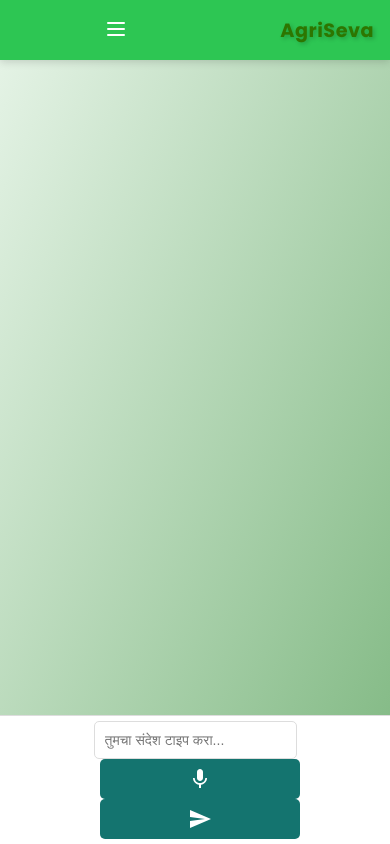
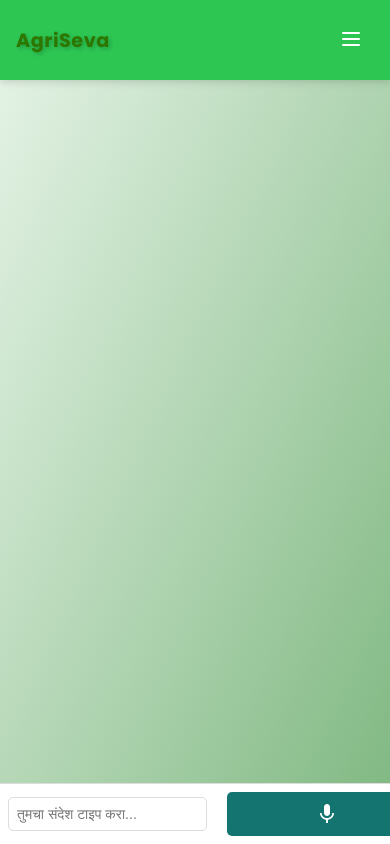
Before and after one commit to Nandinipatil1410/WCEHackathon2025_TeamAnvesha, a React (Create React App) app: page /chatbot in a window 390 px wide. Built offline with nearby package versions, Linux system fonts and the light colour scheme; the HTML template or start-up script is replaced by a standard one.

Commit message:
Final Changes

```diff
--- a/src/components/Chatbot.css
+++ b/src/components/Chatbot.css
@@ -11,48 +11,21 @@
 
 .chat-container {
   display: flex;
-  height: 100vh;
+  height: calc(100vh - 80px);
   position: relative;
-}
-
-.chat-navbar {
-  position: fixed;
-  top: 0;
-  left: 0;
+  margin-top: 80px;
   width: 100%;
-  height: 60px;
-  background-color: #88d4ab;
-  display: flex;
-  align-items: center;
-  justify-content: center;
-  padding: 0 20px;
-  z-index: 900;
-  text-align: center;
-}
-
-.chat-navbar h2 {
-  font-size: 1.5rem;
-  margin: 0;
-  white-space: nowrap;
-  overflow: hidden;
-  text-overflow: ellipsis;
-  max-width: 70%;
-}
-
-.chat-navbar .menu-icon {
-  position: absolute;
-  left: 20px;
 }
 
 .sidebar {
   width: 280px;
   max-width: 90vw;
   background: #78c6a3;
-  height: 100vh;
+  height: calc(100vh - 80px);
   position: fixed;
   left: 0;
-  top: 0;
-  z-index: 1000;
+  top: 80px;
+  z-index: 99;
   transition: transform 0.3s ease-in-out;
   padding: 10px;
   overflow-y: auto;
@@ -65,13 +38,14 @@
 .chat-content {
   flex: 1;
   margin-left: 280px;
-  width: 100%;
-  max-width: 100vw;
   transition: margin-left 0.3s ease-in-out;
+  width: calc(100% - 280px);
+  position: relative;
 }
 
 .chat-content.full-width {
   margin-left: 0;
+  width: 100%;
 }
 
 .chat-item {
@@ -109,16 +83,12 @@
 }
 
 .messages-container {
-  padding: 80px 20px 100px;
-  height: calc(100vh - 60px);
-  flex-grow: 1;
-  text-align: left;
+  padding: 20px;
+  height: calc(100vh - 160px);
   overflow-y: auto;
   display: flex;
   flex-direction: column;
   gap: 10px;
-  padding-top: 60px;
-  margin-top: 10px;
 }
 
 .message {
@@ -155,18 +125,18 @@
 .chat-input {
   position: fixed;
   bottom: 0;
-  left: 0;
-  right: 0;
-  padding: 10px;
+  padding: 15px;
   background-color: #fff;
   border-top: 1px solid #ddd;
-  margin-left: inherit;
-  z-index: 900;
+  display: flex;
+  align-items: center;
+  gap: 10px;
+  width: inherit;
 }
 
 .chat-input input {
   flex: 1;
-  padding: 10px;
+  padding: 12px;
   border: 1px solid #ddd;
   border-radius: 5px;
   font-size: 16px;
@@ -187,7 +157,19 @@
   background-color: #15c4bb;
 }
 
+/* Mobile Styles */
 @media (max-width: 768px) {
+  .chat-container {
+    margin-top: 60px;
+    height: calc(100vh - 60px);
+  }
+
+  .sidebar {
+    top: 60px;
+    width: 100%;
+    height: calc(100vh - 60px);
+  }
+
   .chat-content {
     margin-left: 0;
     width: 100%;
@@ -197,13 +179,36 @@
     margin-left: 0;
   }
 
-  .chat-navbar h2 {
-    font-size: 2rem;
-    max-width: 60%;
+  .messages-container {
+    height: calc(100vh - 140px);
+    padding: 10px;
   }
 
   .message {
-    max-width: 95%;
+    max-width: 85%;
+  }
+
+  .chat-input {
+    padding: 10px;
+    bottom: 0;
+  }
+
+  .chat-input input {
+    padding: 8px;
+    font-size: 14px;
+  }
+}
+
+/* Small Mobile Styles */
+@media (max-width: 480px) {
+  .messages-container {
+    padding: 8px;
+  }
+
+  .message {
+    padding: 8px;
+    font-size: 14px;
+    max-width: 90%;
   }
 
   .chat-input {
@@ -211,34 +216,36 @@
   }
 
   .chat-input input {
+    padding: 8px;
     font-size: 14px;
   }
 
-  .chat-input button {
+  .sidebar-header h3 {
+    font-size: 16px;
+  }
+
+  .chat-item {
     padding: 8px;
     font-size: 14px;
   }
 }
 
-@media (max-width: 480px) {
-  .chat-navbar h2 {
-    font-size: 1.5rem;
-    max-width: 50%;
+/* Fix for chat input width */
+@media (min-width: 769px) {
+  .chat-input {
+    width: calc(100% - 280px);
+    left: 280px;
   }
 
-  .messages-container {
-    padding: 70px 10px 90px;
-  }
-
-  .message {
-    padding: 8px;
-    font-size: 14px;
-  }
-
-  .chat-input {
-    padding: 5px;
+  .chat-content.full-width .chat-input {
+    width: 100%;
+    left: 0;
   }
 }
+
+
+
+
 
 @media (hover: none) {
   .chat-item:hover {
--- a/src/components/Chatbot.js
+++ b/src/components/Chatbot.js
@@ -36,7 +36,8 @@ const ChatbotPage = ({ currentLang }) => {
   const navigate = useNavigate();
   const [input, setInput] = useState("");
   const [isLoading, setIsLoading] = useState(false);
-  const [isSidebarOpen, setIsSidebarOpen] = useState(false);
+  const [windowWidth, setWindowWidth] = useState(window.innerWidth);
+  const [isSidebarOpen, setIsSidebarOpen] = useState(windowWidth > 768);
   const [selectedLanguage, setSelectedLanguage] = useState(currentLang || "mr");  // Use prop as initial state
   const [chatHistory, setChatHistory] = useState(() => JSON.parse(localStorage.getItem("agriChatHistory")) || {});
   const [chatNames, setChatNames] = useState(() => JSON.parse(localStorage.getItem("agriChatNames")) || {});
@@ -85,6 +86,17 @@ const ChatbotPage = ({ currentLang }) => {
     localStorage.setItem("agriChatNames", JSON.stringify(chatNames));
     localStorage.setItem("agriCurrentChatId", currentChatId);
   }, [chatHistory, chatNames, currentChatId]);
+
+  useEffect(() => {
+    const handleResize = () => {
+      const width = window.innerWidth;
+      setWindowWidth(width);
+      setIsSidebarOpen(width > 768);
+    };
+
+    window.addEventListener('resize', handleResize);
+    return () => window.removeEventListener('resize', handleResize);
+  }, []);
 
   const handleSend = async () => {
     if (!input.trim()) return;
@@ -337,60 +349,11 @@ const ChatbotPage = ({ currentLang }) => {
     <>
       <Navbar currentLang={currentLang} />
       <div className="chat-container">
-        {/* 🔹 Navbar (Fixed at Top) */}
-        <div className="chat-navbar">
-          <IconButton onClick={() => setIsSidebarOpen(!isSidebarOpen)} className='menu-icon'>
-            <MenuIcon />
-          </IconButton>
 
-          <h2>{chatNames[currentChatId] || currentChatId}</h2>
-        </div>
 
-        {/* 🔹 Sidebar (Collapsible) */}
-        <div className={`sidebar ${isSidebarOpen ? 'open' : 'closed'}`}>
-          <div className="sidebar-header">
-            <h3>माझ्या चॅट्स</h3>
-            <IconButton onClick={() => setIsSidebarOpen(false)}>
-              <CloseIcon /> {/* ✅ Close button */}
-            </IconButton>
-          </div>
-          {Object.keys(chatHistory).map((chatId) => (
-            <div key={chatId} className={`chat-item ${chatId === currentChatId ? 'active' : ''}`}>
-              {renameChatId === chatId ? (
-                <input
-                  type="text"
-                  value={renameChatName}
-                  onChange={(e) => setRenameChatName(e.target.value)}
-                />
-              ) : (
-                <span onClick={() => loadChat(chatId)}>
-                  {chatNames[chatId] || chatId}
-                </span>
-              )}
 
-              {/* Rename & Delete Buttons */}
-              {renameChatId === chatId ? (
-                <IconButton onClick={() => confirmRenameChat(chatId)}>
-                  <CheckIcon />  {/* ✅ Confirm Rename */}
-                </IconButton>
-              ) : (
-                <>
-                  <IconButton onClick={() => startRenameChat(chatId)}>
-                    <EditIcon /> {/* ✏ Rename Chat */}
-                  </IconButton>
-                  <IconButton onClick={() => deleteChat(chatId)}>
-                    <DeleteIcon /> {/* 🗑 Delete Chat */}
-                  </IconButton>
-                </>
-              )}
-            </div>
-          ))}
-
-          <button className="new-chat-btn" onClick={createNewChat}>नवीन चॅट</button>
-        </div>
-
-        {/* 🔹 Chat Area */}
-        <div className={`chat-content ${isSidebarOpen ? '' : 'full-width'}`}>
+        {/* Chat content */}
+        <div className={`chat-content ${windowWidth <= 768 && !isSidebarOpen ? 'full-width' : ''}`}>
           <div className="messages-container">
             {messages.map((msg, index) => (
               <div key={index} className={`message ${msg.sender}`}>
--- a/src/components/GovernmentSchemes.css
+++ b/src/components/GovernmentSchemes.css
@@ -1,16 +1,4 @@
-.govt-navbar {
-    background-color: #33bc3a;
-    padding: 1rem 2rem;
-    position: fixed;
-    top: 0;
-    left: 0;
-    right: 0;
-    display: flex;
-    justify-content: space-between;
-    align-items: center;
-    box-shadow: 0 2px 4px rgba(0, 0, 0, 0.1);
-    z-index: 1000;
-  }
+
 
   .nav-brand {
     color: rgb(45, 118, 0);
@@ -224,18 +212,7 @@
       padding: 1.5rem;
     }
 
-    .navbar {
-      padding: 1rem;
-    }
 
-    .nav-links {
-      gap: 1rem;
-    }
-
-    .nav-link {
-      padding: 0.4rem 0.8rem;
-      font-size: 0.9rem;
-    }
 
     .back-nav-button {
       padding: 0.4rem;
@@ -271,25 +248,7 @@
     animation: fadeIn 0.5s ease-out;
   }
 
-  /* Add these new styles and modify existing navbar styles */
-  .nav-left {
-    display: flex;
-    align-items: center;
-    gap: 1rem;
-  }
 
-  .back-nav-button {
-    background: none;
-    border: none;
-    color: white;
-    cursor: pointer;
-    padding: 0.5rem;
-    display: flex;
-    align-items: center;
-    justify-content: center;
-    border-radius: 50%;
-    transition: all 0.3s ease;
-  }
 
   .back-nav-button:hover {
     background: rgba(255, 255, 255, 0.1);
--- a/src/components/PestDetect.css
+++ b/src/components/PestDetect.css
@@ -25,6 +25,8 @@ html, body {
   align-items: center;
   position: relative;
   overflow-y: visible;
+  margin-top: 80px; /* Add top margin to account for fixed navbar */
+  padding: 20px;
 }
 
 /* Header */
@@ -179,11 +181,13 @@ input[type="file"] {
 
   .action-buttons {
     flex-direction: column;
+
   }
 
   button {
     width: 100%;
-    margin: 0.2rem 0;
+    margin: auto;
+
   }
 }
 
--- a/src/components/PestDetect.js
+++ b/src/components/PestDetect.js
@@ -3,6 +3,7 @@ import * as tmImage from "@teachablemachine/image";
 import "./PestDetect.css";
 import newImage from './new.png'
 import { Link } from "react-router-dom";
+import Navbar from './shared/Navbar';
 
 const URL = "/my_model/";
 
@@ -183,15 +184,7 @@ const PestDetect = ({ currentLang }) => {
   };
   return (
     <>
-      <nav className="navbar">
-        <Link to="/" className="nav-brand">AgriSeva</Link>
-        <div className="nav-links">
-          <Link to="/" className="nav-link">Home</Link>
-          <Link to="/pest-detect" className="nav-link active">Pest Detection</Link>
-          <Link to="/schemes" className="nav-link">Schemes</Link>
-          <Link to="/chatbot" className="nav-link">Chat Bot</Link>
-        </div>
-      </nav>
+      <Navbar currentLang={currentLang} />
 
       <div className="pest-container">
         <div className="pest-header">
--- a/src/components/shared/Navbar.css
+++ b/src/components/shared/Navbar.css
@@ -13,7 +13,7 @@
   align-items: center;
   box-shadow: 0 2px 8px rgba(0, 0, 0, 0.15);
   z-index: 1000;
-  height: 60px;
+  height: 5rem;
   width: 100%;
   font-family: 'Poppins', sans-serif;
 }
@@ -96,7 +96,8 @@
 
   .hamburger {
     display: block;
-    position: relative;
+    position: absolute;
+    right: -3.8rem;
     z-index: 1001;
   }
 
@@ -156,6 +157,7 @@
 @media screen and (max-width: 480px) {
   .navbar {
     padding: 1rem;
+    background-color: #2dc653;
   }
 
   .nav-brand {
```
